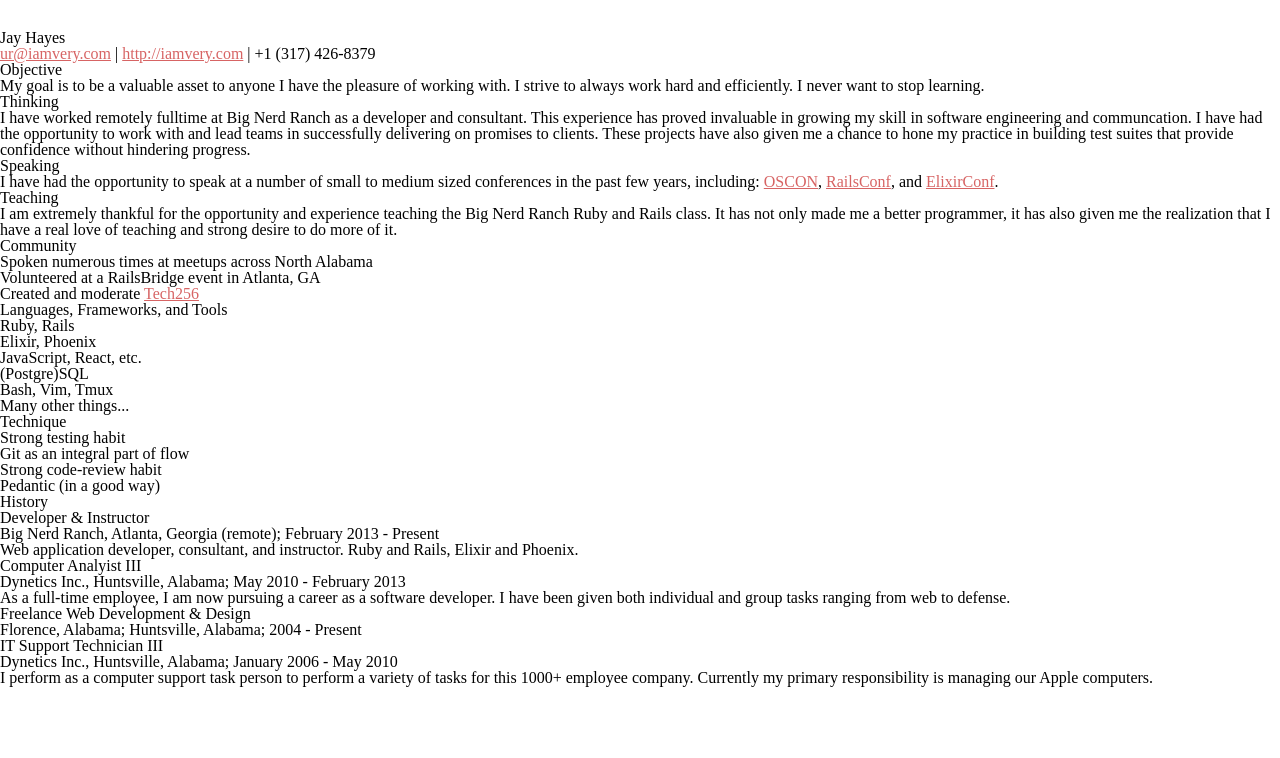
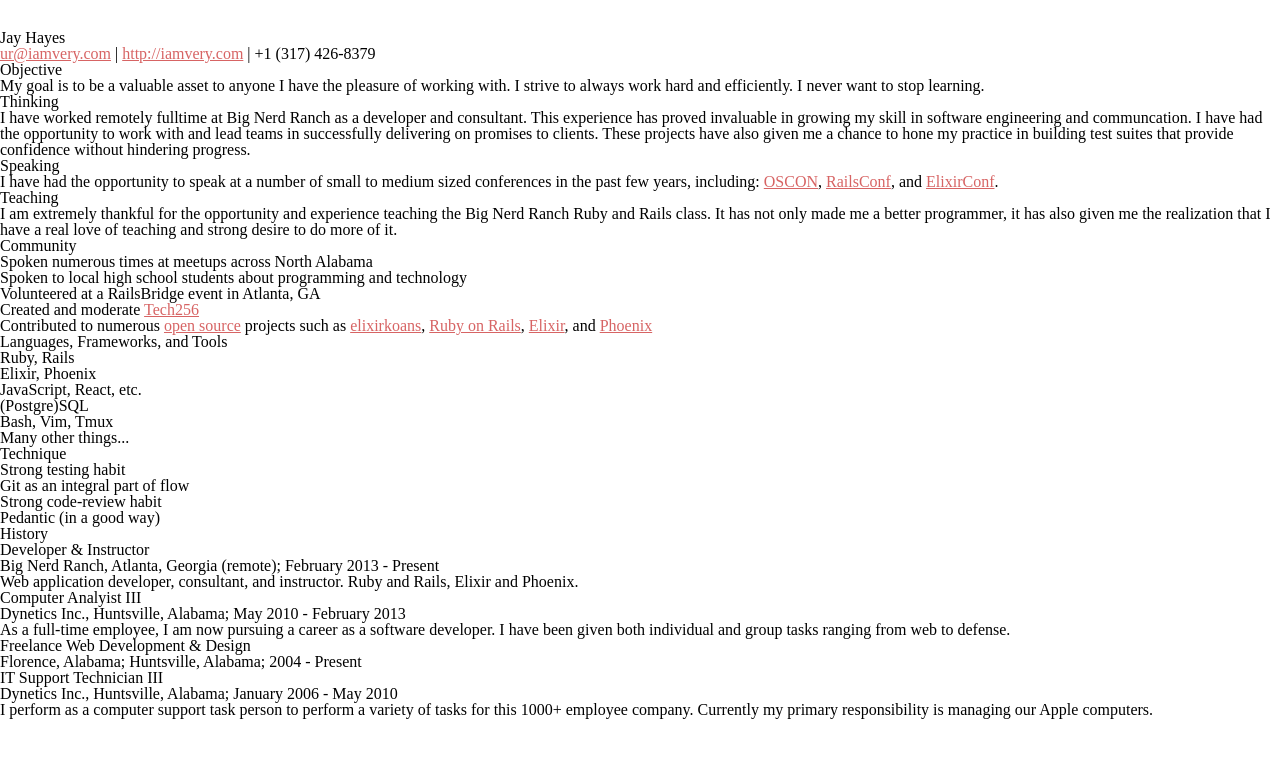
Before and after one commit to iamvery/iamvery.github.com, a Jekyll site: the page built from print-resume.html, in a window 1280 px wide. Shown: the top 758 px of the page. Built offline with Jekyll 4.4.1, drawn with Linux system fonts in a browser that asks for light colours; nearby versions of some CDN libraries; library files that are not in the unit come from our copies.

Commit message:
Add other speaking info and highlight OSS contributions

```diff
--- a/_includes/resume.html
+++ b/_includes/resume.html
@@ -38,8 +38,10 @@
 <h3>Community</h3>
 <ul>
   <li>Spoken numerous times at meetups across North Alabama</li>
+  <li>Spoken to local high school students about programming and technology</li>
   <li>Volunteered at a RailsBridge event in Atlanta, GA</li>
   <li>Created and moderate <a href="https://tech256.com/">Tech256</a></li>
+  <li>Contributed to numerous <a href="https://github.com/iamvery">open source</a> projects such as <a href="https://github.com/elixirkoans/elixir-koans/commits/master?author=iamvery">elixirkoans</a>, <a href="https://github.com/rails/rails/commits/master?author=iamvery">Ruby on Rails</a>, <a href="https://github.com/elixir-lang/elixir/commits/master?author=iamvery">Elixir</a>, and <a href="https://github.com/phoenixframework/phoenix/commits/master?author=iamvery">Phoenix</a></li>
 </ul>
 
 <h2>Languages, Frameworks, and Tools</h2>
```
